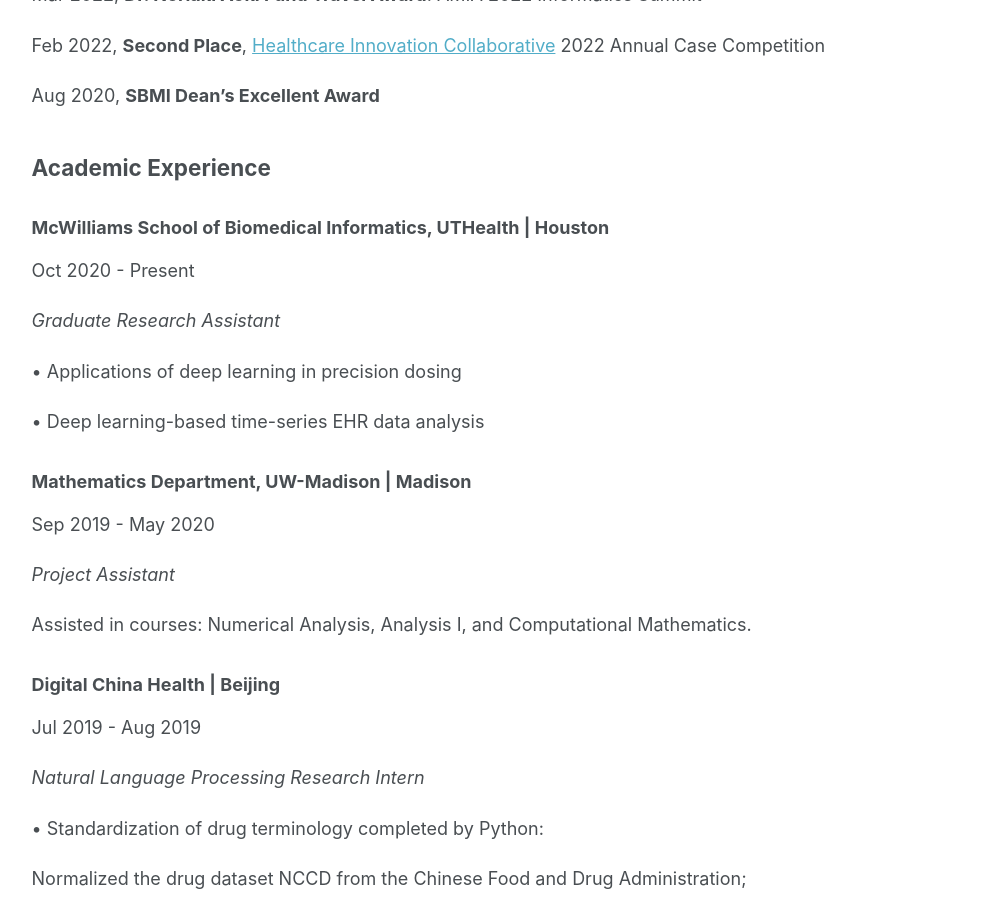
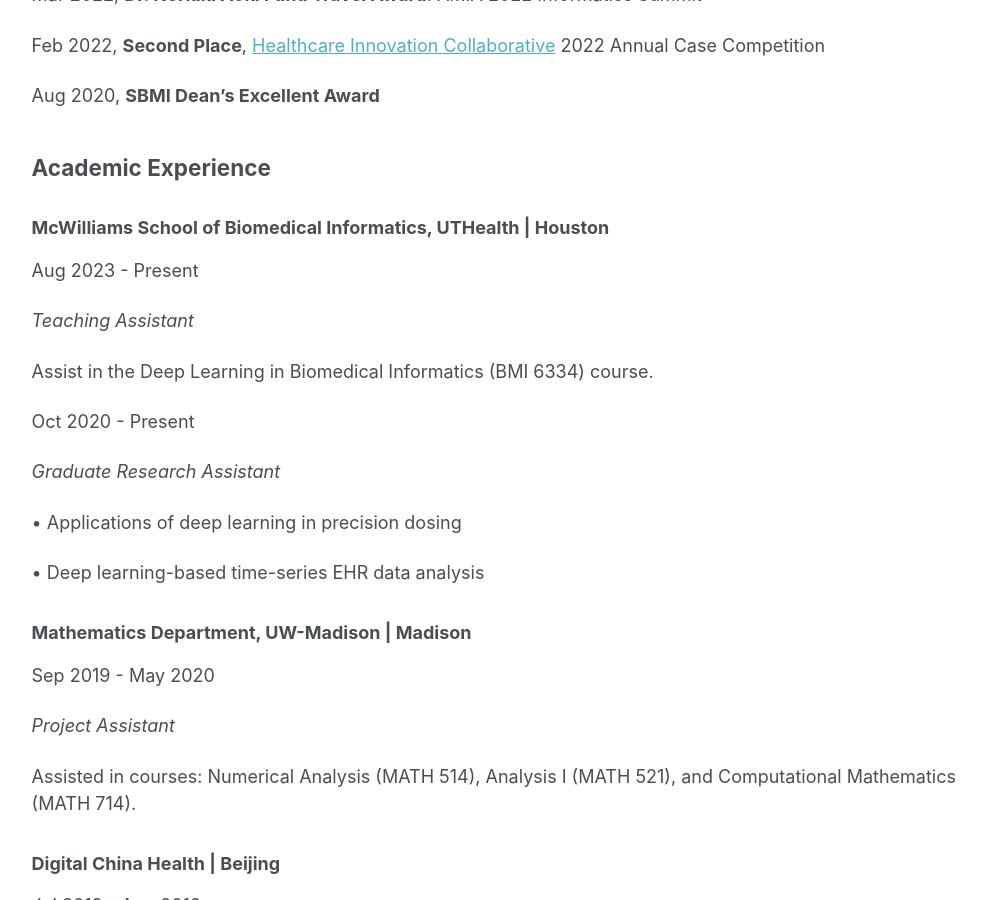
Before and after one commit to BingyuMao/BingyuMao.github.io, a Jekyll site: the page built from _pages/cv.md, in a window 1280 px wide and 900 px high, scrolled down 836 px. Shown: the whole window, without its empty margins (250-1236 px from the left). Built offline with Jekyll 4.4.1, drawn with Linux system fonts in a browser that asks for light colours.

Commit message:
Update cv.md

```diff
--- a/_pages/cv.md
+++ b/_pages/cv.md
@@ -46,6 +46,12 @@ Aug 2020, **SBMI Dean’s Excellent Award**
 
 ### McWilliams School of Biomedical Informatics, UTHealth | Houston
 
+Aug 2023 - Present
+
+*Teaching Assistant*
+
+Assist in the Deep Learning in Biomedical Informatics (BMI 6334) course.
+
 Oct 2020 - Present
 
 *Graduate Research Assistant*
@@ -61,7 +67,7 @@ Sep 2019 - May 2020
 
 *Project Assistant*
 
-Assisted in courses: Numerical Analysis, Analysis I, and Computational Mathematics.
+Assisted in courses: Numerical Analysis (MATH 514), Analysis I (MATH 521), and Computational Mathematics (MATH 714).
 
 
 ### Digital China Health | Beijing
```
